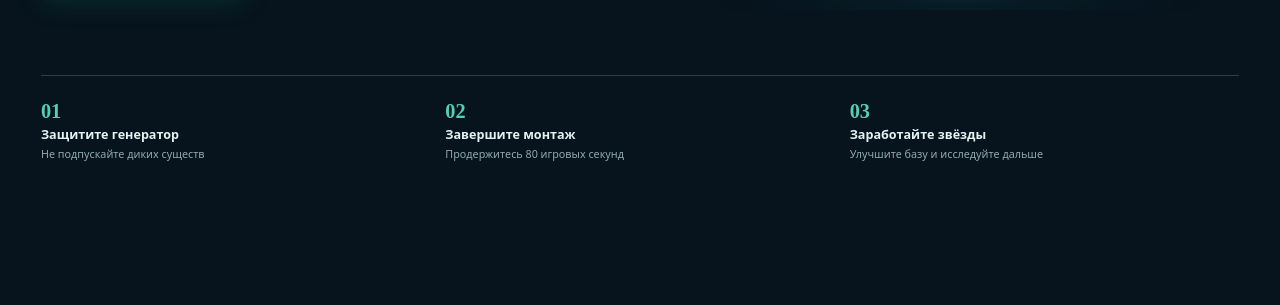
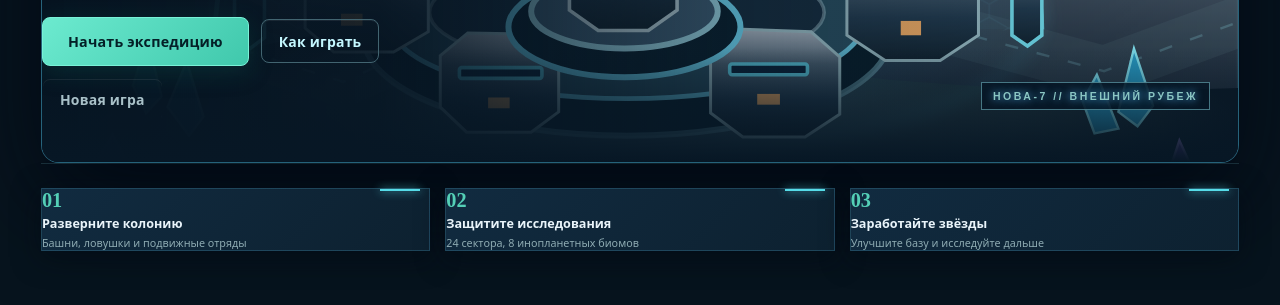
Before and after one commit to akuzn1integrations-lab/TowerDefence, a website with bundled scripts: page index.html in a window 1280 px wide. Shown: the part 591-896 px from the top of the page. Before the commit the page ends 806 px from the top, so only its background shows below. Built offline with nearby package versions, Linux system fonts and the light colour scheme.

Commit message:
feat(art/home): apply cinematic theme and update campaign landing page

```diff
--- a/index.html
+++ b/index.html
@@ -7,6 +7,7 @@
   <meta name="description" content="TowerDefence: научно-фантастическая оборона исследовательской экспедиции на Нова-7.">
   <title>TowerDefence — Экспедиция Нова-7</title>
   <link rel="stylesheet" href="./styles.css">
+  <link rel="stylesheet" href="./art-style.css">
   <script type="module" src="./src/main.js"></script>
 </head>
 <body>
@@ -20,14 +21,14 @@
       <section id="screen-home" class="screen active">
         <div class="hero">
           <div class="hero-copy">
-            <span class="eyebrow">TOWER DEFENCE · ПЕРВАЯ ВЫЛАЗКА</span>
+            <span class="eyebrow">TOWER DEFENCE · ЭКСПЕДИЦИЯ НОВА-7</span>
             <h1>Новая планета.<br><em>Последний рубеж.</em></h1>
             <p>«Ковчег» достиг цели. Защитите исследователей, пока они разворачивают оборудование на неизведанной земле.</p>
             <div class="actions"><button class="btn primary big" id="continueButton" type="button">Начать экспедицию</button><button class="btn outline" id="homeHelp" type="button">Как играть</button><button class="btn quiet" id="newGameButton" type="button">Новая игра</button></div>
           </div>
           <div class="planet-art" aria-hidden="true"><div class="planet"><div class="ring"></div></div><div class="planet-label">НОВА-7 // ВНЕШНИЙ РУБЕЖ</div></div>
         </div>
-        <div class="feature-strip"><div><span>01</span><strong>Защитите генератор</strong><small>Не подпускайте диких существ</small></div><div><span>02</span><strong>Завершите монтаж</strong><small>Продержитесь 80 игровых секунд</small></div><div><span>03</span><strong>Заработайте звёзды</strong><small>Улучшите базу и исследуйте дальше</small></div></div>
+        <div class="feature-strip"><div><span>01</span><strong>Разверните колонию</strong><small>Башни, ловушки и подвижные отряды</small></div><div><span>02</span><strong>Защитите исследования</strong><small>24 сектора, 8 инопланетных биомов</small></div><div><span>03</span><strong>Заработайте звёзды</strong><small>Улучшите базу и исследуйте дальше</small></div></div>
       </section>
 
       <section id="screen-camp" class="screen">
```
